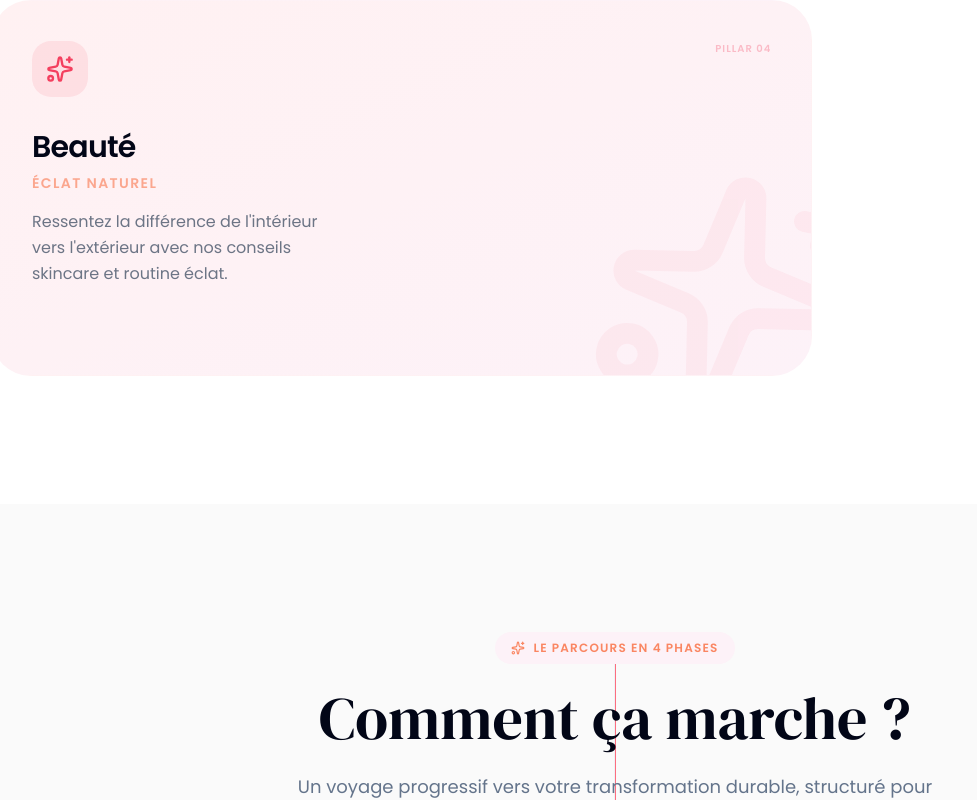
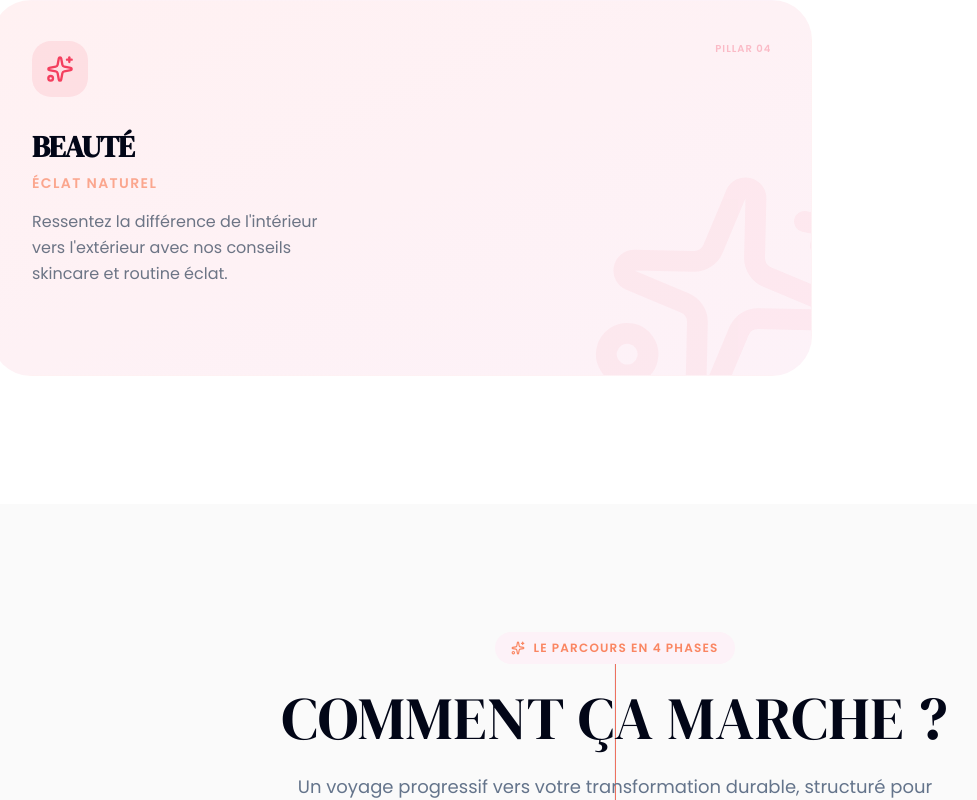
Before and after one commit to justm6640/Ikonga_app, a Next.js app: page / in a window 1280 px wide. Shown: the part 1580-2380 px from the top of the page, without its empty margins (25-1002 px from the left). Built offline with nearby package versions, Linux system fonts and the light colour scheme.

Commit message:
mis à jour la charte graphique globale

```diff
--- a/app/globals.css
+++ b/app/globals.css
@@ -4,111 +4,57 @@
 
 @layer base {
   :root {
-    /* ==================== IKONGA CHARTER COLORS ==================== */
-    /* Brand Colors */
-    --ikonga-coral: 8 75% 69%;
-    /* #fa8662 - Primary */
-    --ikonga-pink-accent: 338 100% 67%;
-    /* #ff559c - Hover/Active */
+    /* ==================== IKONGA LIFESTYLE 2.0 ==================== */
+    /* Brand Colors (HSL) */
+    --ikonga-orange: 14 94% 69%;
+    /* #FA8662 */
+    --ikonga-dark: 0 0% 18%;
+    /* #2D2D2D */
+    --ikonga-light: 24 100% 98%;
+    /* #FFF9F5 - Ivory Background */
+    --ikonga-lilac: 255 100% 95%;
+    /* #ECE6FF */
+    --ikonga-mint: 143 46% 94%;
+    /* #E7F6ED */
 
-    /* Slate Scale */
-    --slate-dark: 217 33% 17%;
-    /* #1e293b - Headings */
-    --slate-medium: 215 25% 27%;
-    /* #334155 - Body text */
-    --slate-light: 210 40% 98%;
-    /* #F0F5FA - Backgrounds */
-    --slate-border: 214 32% 91%;
-    /* #D1D5DB - Borders */
-
-    /* Utility Colors */
-    --focus-blue: 210 89% 44%;
-    /* #046BD2 - Focus states */
-    --footer-dark: 0 0% 13%;
-    /* #222222 - Footer */
-
-    /* ==================== SHADCN/UI COLORS ==================== */
-    --background: 0 0% 98%;
-    /* #FAFAFA */
-    --foreground: 217 33% 17%;
-    /* #1e293b - Using slate-dark */
+    /* Shadcn/UI Mappings */
+    --background: var(--ikonga-light);
+    --foreground: var(--ikonga-dark);
 
     --card: 0 0% 100%;
-    /* #FFFFFF */
-    --card-foreground: 215 25% 27%;
-    /* #334155 - Using slate-medium */
+    --card-foreground: var(--ikonga-dark);
 
     --popover: 0 0% 100%;
-    --popover-foreground: 215 25% 27%;
+    --popover-foreground: var(--ikonga-dark);
 
-    /* Primary = IKONGA Coral */
-    --primary: 8 75% 69%;
-    /* #fa8662 */
-    --primary-foreground: 0 0% 0%;
-    /* #000000 - Black text on coral */
+    --primary: var(--ikonga-orange);
+    --primary-foreground: 0 0% 100%;
 
-    --secondary: 210 40% 98%;
-    /* Light background */
-    --secondary-foreground: 217 33% 17%;
+    --secondary: 255 100% 95%;
+    --secondary-foreground: var(--ikonga-dark);
 
-    --muted: 210 40% 98%;
-    --muted-foreground: 215 20% 65%;
+    --muted: 24 100% 95%;
+    --muted-foreground: 0 0% 45%;
 
-    --accent: 210 40% 98%;
-    --accent-foreground: 217 33% 17%;
+    --accent: 24 100% 95%;
+    --accent-foreground: var(--ikonga-dark);
 
     --destructive: 0 84% 60%;
     --destructive-foreground: 0 0% 100%;
 
-    --border: 214 32% 91%;
-    /* #D1D5DB - Using slate-border */
-    --input: 214 32% 91%;
-    --ring: 8 75% 69%;
-    /* Match primary (coral) */
+    --border: 24 20% 90%;
+    --input: 24 20% 90%;
+    --ring: var(--ikonga-orange);
 
-    --radius: 0.25rem;
-    /* 4px - Charter standard */
-
-    /* Chart colors (keep existing) */
-    --chart-1: 12 76% 61%;
-    --chart-2: 173 58% 39%;
-    --chart-3: 197 37% 24%;
-    --chart-4: 43 74% 66%;
-    --chart-5: 27 87% 67%;
-
-    /* ==================== FORM COLORS ==================== */
-    --form-input-text: 215 20% 38%;
-    /* #475569 */
-    --form-placeholder: 220 9% 65%;
-    /* #9CA3AF */
+    --radius: 0.75rem;
+    /* 12px for cards */
   }
 
   .dark {
-    /* Dark Mode placeholders - mapped to reasonable defaults or User requested overrides if handled later */
-    --background: 222.2 84% 4.9%;
-    --foreground: 210 40% 98%;
-    --card: 222.2 84% 4.9%;
-    --card-foreground: 210 40% 98%;
-    --popover: 222.2 84% 4.9%;
-    --popover-foreground: 210 40% 98%;
-    --primary: 335 78% 59%;
-    --primary-foreground: 0 0% 100%;
-    --secondary: 217.2 32.6% 17.5%;
-    --secondary-foreground: 210 40% 98%;
-    --muted: 217.2 32.6% 17.5%;
-    --muted-foreground: 215 20.2% 65.1%;
-    --accent: 217.2 32.6% 17.5%;
-    --accent-foreground: 210 40% 98%;
-    --destructive: 0 62.8% 30.6%;
-    --destructive-foreground: 210 40% 98%;
-    --border: 217.2 32.6% 17.5%;
-    --input: 217.2 32.6% 17.5%;
-    --ring: 212.7 26.8% 83.9%;
-    --chart-1: 220 70% 50%;
-    --chart-2: 160 60% 45%;
-    --chart-3: 30 80% 55%;
-    --chart-4: 280 65% 60%;
-    --chart-5: 340 75% 55%;
+    /* Manual dark mode skip for now, focusing on Lifestyle warmth */
+    --background: 0 0% 10%;
+    --foreground: 0 0% 98%;
+    /* ... keep existing for dark mode if needed ... */
   }
 }
 
@@ -121,34 +67,63 @@
     @apply bg-background text-foreground;
   }
 
+  h1,
+  h2,
+  h3,
+  h4,
+  h5,
+  h6 {
+    @apply font-serif uppercase tracking-[0.5px];
+  }
+
   html {
     scroll-behavior: smooth;
   }
 
-  /* Custom Scrollbar for Premium Feel */
+  /* Custom Scrollbar Premium */
   ::-webkit-scrollbar {
-    width: 8px;
-    height: 8px;
+    width: 6px;
   }
 
   ::-webkit-scrollbar-track {
-    @apply bg-slate-50;
-    border-radius: 100vh;
+    background: transparent;
   }
 
   ::-webkit-scrollbar-thumb {
-    @apply bg-gradient-to-b from-ikonga-pink-accent to-ikonga-coral;
-    border-radius: 100vh;
+    @apply bg-ikonga-orange/30 rounded-full hover:bg-ikonga-orange/50 transition-colors;
+  }
+}
+
+@layer components {
+
+  /* Signature Script Utility */
+  .script-accent {
+    font-family: var(--font-hand) !important;
+    @apply text-ikonga-orange normal-case inline-block;
+    font-size: 1.5em;
+    transform: rotate(-2deg);
   }
 
-  ::-webkit-scrollbar-thumb:hover {
-    @apply bg-ikonga-pink;
+  /* Card Signature Effect */
+  .card-signature {
+    @apply relative bg-white p-[3px] rounded-[22px] bg-ikonga-gradient z-10;
+  }
+
+  .card-signature-inner {
+    @apply bg-white rounded-[19px] h-full w-full;
+  }
+
+  /* Badge POPULAIRE for cards */
+  .badge-popular {
+    @apply absolute -top-3 left-1/2 -translate-x-1/2 bg-ikonga-gradient text-white px-4 py-1 rounded-full text-[10px] font-bold uppercase tracking-wider z-20;
   }
 }
 
 @layer utilities {
+  .text-gradient {
+    @apply bg-ikonga-gradient bg-clip-text text-transparent;
+  }
 
-  /* Hide scrollbar but keep functionality */
   .no-scrollbar::-webkit-scrollbar {
     display: none;
   }
@@ -157,9 +132,4 @@
     -ms-overflow-style: none;
     scrollbar-width: none;
   }
-
-  /* Text gradient utility */
-  .text-gradient {
-    @apply bg-gradient-to-r from-ikonga-coral to-ikonga-pink-accent bg-clip-text text-transparent;
-  }
 }
--- a/app/layout.tsx
+++ b/app/layout.tsx
@@ -1,5 +1,5 @@
 import type { Metadata } from "next";
-import { DM_Serif_Display, Poppins, Dancing_Script } from "next/font/google";
+import { DM_Serif_Display, Poppins, Allura } from "next/font/google";
 import { Toaster } from "@/components/ui/sonner";
 import "./globals.css";
 
@@ -7,20 +7,21 @@ const dmSerif = DM_Serif_Display({
   weight: "400",
   subsets: ["latin"],
   variable: "--font-serif",
-  display: "swap",  // Prevent FOIT
+  display: "swap",
 });
 
 const poppins = Poppins({
-  weight: ["400", "500", "600"],  // Charter: normal, medium, semibold
+  weight: ["400", "500", "600"],
   subsets: ["latin"],
   variable: "--font-sans",
-  display: "swap",  // Prevent FOIT
+  display: "swap",
 });
 
-const dancingScript = Dancing_Script({
+const allura = Allura({
+  weight: "400",
   subsets: ["latin"],
   variable: "--font-hand",
-  display: "swap",  // Prevent FOIT
+  display: "swap",
 });
 
 export const metadata: Metadata = {
@@ -36,7 +37,7 @@ export default function RootLayout({
   return (
     <html lang="fr">
       <body
-        className={`${dmSerif.variable} ${poppins.variable} ${dancingScript.variable} font-sans antialiased`}
+        className={`${dmSerif.variable} ${poppins.variable} ${allura.variable} font-sans antialiased`}
       >
         {children}
         <Toaster position="top-center" richColors />
--- a/tailwind.config.ts
+++ b/tailwind.config.ts
@@ -24,45 +24,41 @@ const config: Config = {
 				bold: '700',     // Strong emphasis
 			},
 			backgroundImage: {
-				// Update gradient to use charter colors
-				'ikonga-gradient': 'linear-gradient(90deg, #fa8662 0%, #ff559c 100%)'
+				'ikonga-gradient': 'linear-gradient(90deg, #F79A32 0%, #E5488A 100%)'
 			},
 			fontSize: {
 				// IKONGA Charter Typography Scale
-				'h1': ['2.25rem', { lineHeight: '1.4' }],      // 36px desktop
-				'h1-mobile': ['1.875rem', { lineHeight: '1.4' }], // 30px mobile
-				'h2': ['1.875rem', { lineHeight: '1.3' }],     // 30px desktop
-				'h2-mobile': ['1.5625rem', { lineHeight: '1.3' }], // 25px mobile
-				'h3': ['1.5rem', { lineHeight: '1.3' }],       // 24px desktop
-				'h3-mobile': ['1.25rem', { lineHeight: '1.3' }],  // 20px mobile
-				'h4': ['1.25rem', { lineHeight: '1.2' }],      // 20px
-				'h5': ['1.125rem', { lineHeight: '1.2' }],     // 18px
-				'h6': ['1rem', { lineHeight: '1.25' }],        // 16px
-				'body': ['1rem', { lineHeight: '1.65' }],      // 16px
-				'label': ['0.875rem', { lineHeight: '1.43' }], // 14px
-				'small': ['0.625rem', { lineHeight: '1' }],    // 10px (copyright)
+				'h1': ['2.25rem', { lineHeight: '1.4', letterSpacing: '0.5px' }],
+				'h1-mobile': ['1.75rem', { lineHeight: '1.4', letterSpacing: '0.5px' }],
+				'h2': ['1.875rem', { lineHeight: '1.3', letterSpacing: '0.5px' }],
+				'h3': ['1.5rem', { lineHeight: '1.3', letterSpacing: '0.5px' }],
+				'body': ['1rem', { lineHeight: '1.65' }],
+				'label': ['0.875rem', { lineHeight: '1.43' }],
+				'small': ['0.625rem', { lineHeight: '1' }],
 			},
 			boxShadow: {
-				// IKONGA Charter Shadows
 				'form': '0px 1px 2px 0px rgba(0, 0, 0, 0.05)',
 				'badge': '1px 1px 3px 0px rgba(0, 0, 0, 0.3)',
+				'premium': '0 4px 15px rgba(247, 154, 50, 0.3)',
+				'premium-hover': '0 10px 20px rgba(229, 72, 138, 0.4)',
 			},
 			colors: {
-				// IKONGA Charter Colors (Website)
-				'ikonga-coral': '#fa8662',        // Primary brand color
-				'ikonga-pink-accent': '#ff559c',  // Hover/active states
+				// IKONGA Lifestyle 2.0 Colors
+				'ikonga-orange': '#FA8662',
+				'ikonga-coral': '#FA8662',
+				'ikonga-dark': '#2D2D2D',
+				'ikonga-light': '#FFF9F5',
+				'ikonga-lilac': '#ECE6FF',
+				'ikonga-mint': '#E7F6ED',
 
-				// Slate Scale (Charter)
-				'slate-dark': '#1e293b',          // Headings, important text
-				'slate-medium': '#334155',        // Body text
-				'slate-light': '#F0F5FA',         // Secondary backgrounds
-				'slate-border': '#D1D5DB',        // Borders, separators
-				'focus-blue': '#046BD2',          // Focus states
-				'footer-dark': '#222222',         // Footer background
+				// Slate Scale (Legacy preservation)
+				'slate-dark': '#2D2D2D',
+				'slate-medium': '#334155',
+				'slate-light': '#F0F5FA',
+				'slate-border': '#E2E8F0',
 
-				// Deprecated (backwards compatibility)
-				'ikonga-orange': '#F79A32',       // @deprecated Use ikonga-coral
-				'ikonga-pink': '#E5488A',         // @deprecated Use ikonga-pink-accent
+				background: 'hsl(var(--background))',
+				foreground: 'hsl(var(--foreground))',
 
 				// Pillar Colors (Keep existing)
 				'pillar-nutrition': {
@@ -81,8 +77,6 @@ const config: Config = {
 					DEFAULT: '#FCE4EC',
 					foreground: '#C2185B'
 				},
-				background: 'hsl(var(--background))',
-				foreground: 'hsl(var(--foreground))',
 				card: {
 					DEFAULT: 'hsl(var(--card))',
 					foreground: 'hsl(var(--card-foreground))'
@@ -127,9 +121,9 @@ const config: Config = {
 				md: 'calc(var(--radius) - 2px)',
 				sm: 'calc(var(--radius) - 4px)',
 				// IKONGA Charter Radius
-				'button': '4px',           // Standard buttons
+				'button': '50px',           // Style Pilule Lifestyle
 				'form': '4px',             // Form elements (inputs, selects, etc.)
-				'card': '6px',             // Cards, articles
+				'card': '12px',            // Plus arrondi pour Lifestyle
 				'pill': '9999px',          // Outline buttons (fully rounded)
 				'badge': '99px',           // Badges, counters
 				'avatar': '100%',          // Avatars (circle)
```
Also changed, not shown: components/ui/button.tsx (+9 -9 lines), 1 other file (tests, documents, lock files or other folders).
